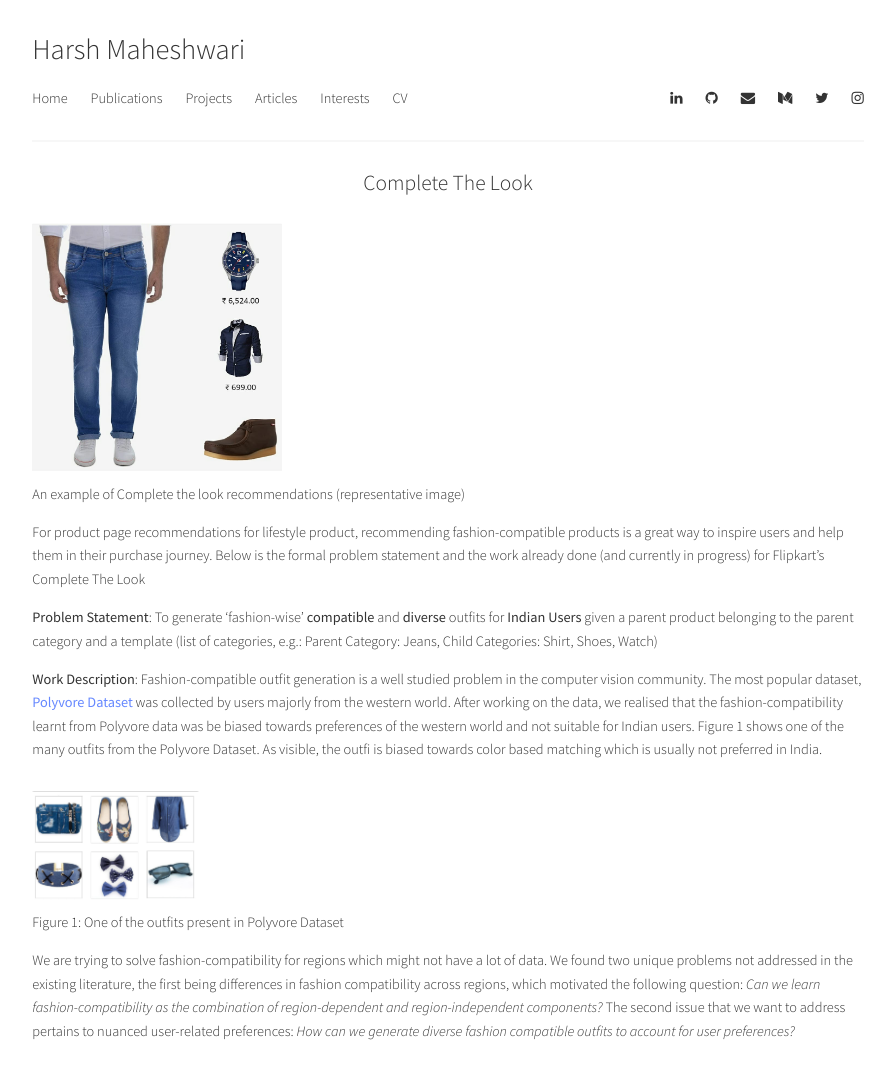
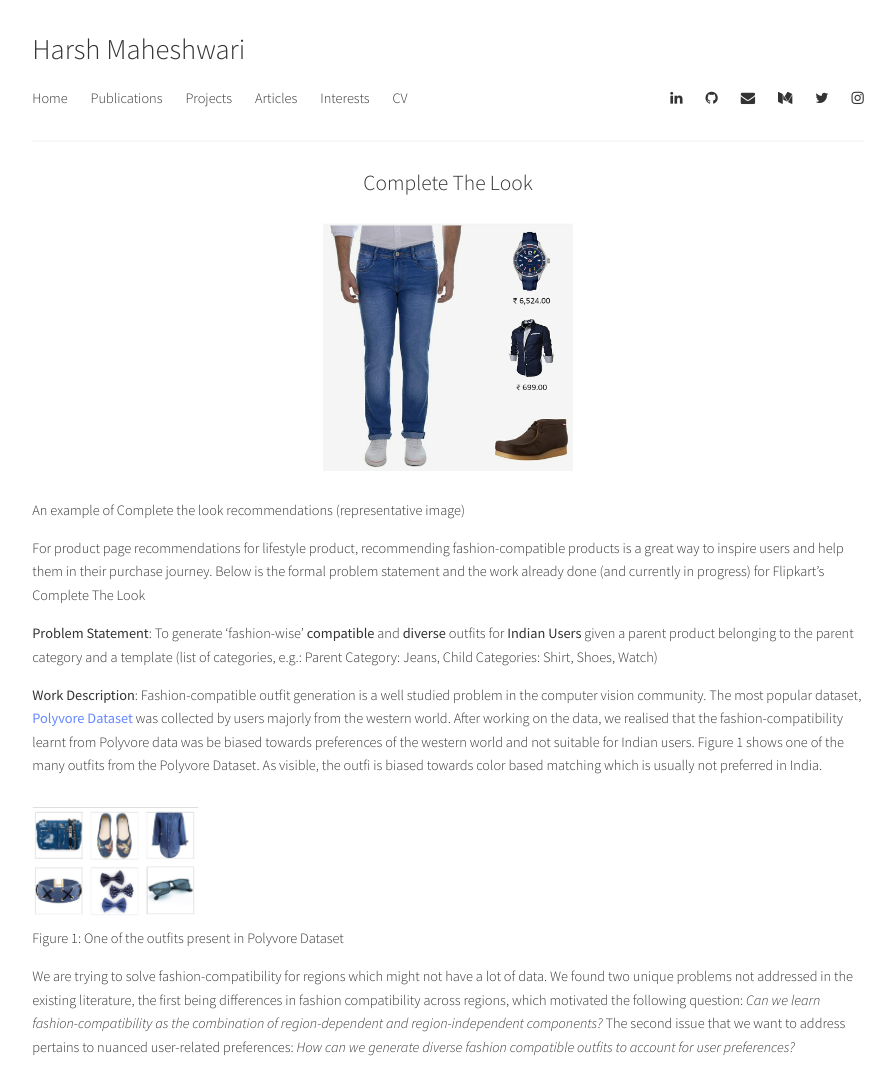
Before and after one commit to harshm121/portfolio-old, a Jekyll site: the page built from Projects/CTL.md, in a window 1280 px wide. Shown: the whole page, without its empty margins (192-1087 px from the left). Built offline with Jekyll 4.4.1, drawn with Linux system fonts in a browser that asks for light colours; a style sheet for code colours, icons or effects is not loaded.

Commit message:
Update CTL.md

```diff
--- a/Projects/CTL.md
+++ b/Projects/CTL.md
@@ -12,10 +12,10 @@
   gtag('config', 'G-NB6TYSXY61');
 </script>
 </head>
-<figure style="margin-left: auto; display: block; margin-right: auto;" >
-<img src="https://harshm121.github.io/Projects/ctl_example.jpeg" alt="CTL example" width="30%">
+<figure>
+<img style="margin-left: auto; display: block; margin-right: auto;" src="https://harshm121.github.io/Projects/ctl_example.jpeg" alt="CTL example" width="30%">
 <br>
-<figcaption>An example of Complete the look recommendations (representative image)</figcaption>
+<figcaption style="margin-left: auto; display: block; margin-right: auto;">An example of Complete the look recommendations (representative image)</figcaption>
 </figure>
 
 For product page recommendations for lifestyle product, recommending fashion-compatible products is a great way to inspire users and help them in their purchase journey. Below is the formal problem statement and the work already done (and currently in progress) for Flipkart's Complete The Look
```
